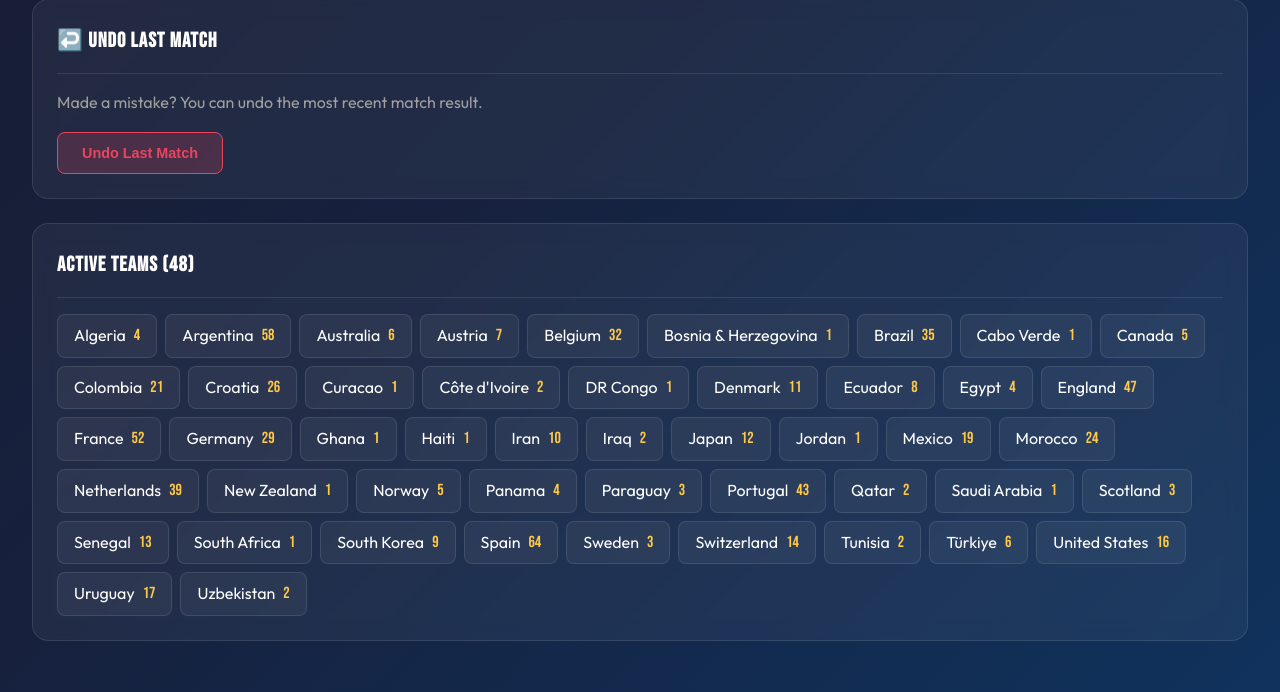
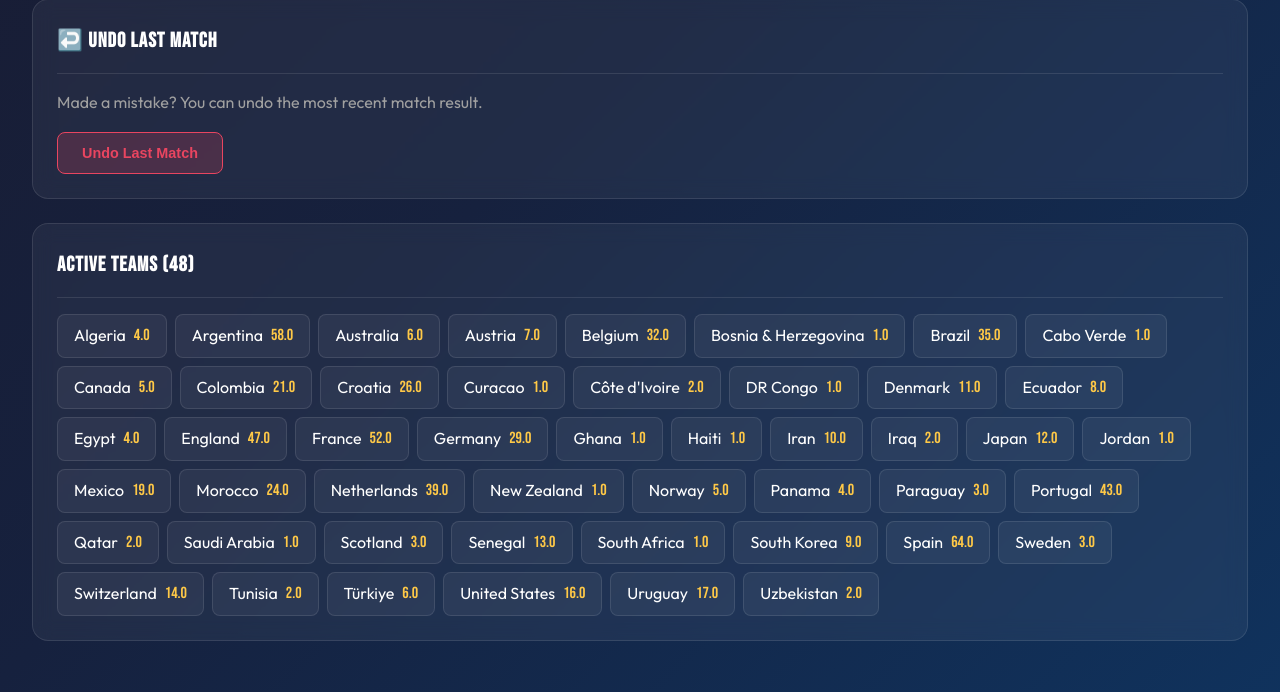
Before and after one commit to SpookDaWorld/WC_26, a Flask app: page /record-match in a window 1280 px wide. Shown: the part 746-1438 px from the top of the page. Run offline with Flask 3, Linux system fonts and the light colour scheme; the visitor is signed in with stand-in values (Sample User, id 1); data comes from the database, SQL or seed files in the repository.

Commit message:
making current value also a float

```diff
--- a/app.py
+++ b/app.py
@@ -67,7 +67,7 @@ class Team(db.Model):
     confederation = db.Column(db.String(20))
     group = db.Column(db.String(1))  # Group A-L
     base_points = db.Column(db.Integer)
-    current_points = db.Column(db.Integer)
+    current_points = db.Column(db.Float)  # Float to support half points from draws
     total_score = db.Column(db.Float, default=0.0)
     wins = db.Column(db.Integer, default=0)
     draws = db.Column(db.Integer, default=0)
@@ -333,7 +333,7 @@ def record_match(winner_country, loser_country):
         # Winner takes loser's point value
         winner.current_points = loser.current_points
         # Semi-final loser: reduce current_points to 75% for 3rd place match
-        loser.current_points = int(round(loser.current_points * 0.75))
+        loser.current_points = loser.current_points * 0.75
         loser.elimination_round = 'Semi-finals (Available for 3rd Place)'
     elif current_round == "Third Place":
         # Winner takes loser's point value (the reduced 75% value)
@@ -478,8 +478,8 @@ def advance_to_knockout(advancing_countries):
             team.eliminated = True
             team.elimination_round = 'Group Stage'
         else:
-            # Update point value to total score
-            team.current_points = max(1, int(round(team.total_score)))
+            # Update point value to total score (preserve decimals)
+            team.current_points = max(1.0, team.total_score)
 
     set_current_round("Round of 32", force=True)  # Force because we just set the team count
     db.session.commit()
@@ -536,7 +536,7 @@ def undo_last_match():
                 winner.current_points = prev_match.points_earned
             else:
                 # First knockout match - restore to total_score at end of groups
-                winner.current_points = int(round(winner.total_score))
+                winner.current_points = winner.total_score
 
             # Restore loser's current_points (undo the 0.75 reduction)
             # The loser's value before semi was points_earned (what winner took)
@@ -560,7 +560,7 @@ def undo_last_match():
                 # Winner of 3rd place was a semi-final loser
                 # Their value going into 3rd place was 0.75 * their semi value
                 # Their semi value = points_earned in that match (what the semi winner took)
-                winner.current_points = int(round(semi_match.points_earned * 0.75)) if semi_match.winner_id != winner.id else semi_match.points_earned
+                winner.current_points = semi_match.points_earned * 0.75 if semi_match.winner_id != winner.id else semi_match.points_earned
 
             # Restore loser similarly
             semi_match_loser = Match.query.filter(
@@ -569,7 +569,7 @@ def undo_last_match():
             ).first()
 
             if semi_match_loser:
-                loser.current_points = int(round(semi_match_loser.points_earned * 0.75)) if semi_match_loser.winner_id != loser.id else semi_match_loser.points_earned
+                loser.current_points = semi_match_loser.points_earned * 0.75 if semi_match_loser.winner_id != loser.id else semi_match_loser.points_earned
 
             winner.elimination_round = 'Semi-finals (Available for 3rd Place)'
             loser.eliminated = False
@@ -619,7 +619,7 @@ def undo_last_match():
                 winner.current_points = prev_match.points_earned
             else:
                 # First knockout match - restore to total_score at end of groups
-                winner.current_points = int(round(winner.total_score))
+                winner.current_points = winner.total_score
 
             # Restore loser's current_points (what the winner earned = loser's value)
             loser.current_points = last_match.points_earned
--- a/templates/leaderboard.html
+++ b/templates/leaderboard.html
@@ -67,7 +67,7 @@
                     <span class="conf-badge conf-{{ team.confederation }}">{{ team.confederation }}</span>
                 </td>
                 <td class="score">{{ "%.1f"|format(team.total_score) }}</td>
-                <td>{{ team.current_points }}</td>
+                <td>{{ "%.1f"|format(team.current_points) }}</td>
                 <td>{{ team.wins }}</td>
                 <td>{{ team.draws }}</td>
                 <td>{{ team.losses }}</td>
--- a/templates/record_match.html
+++ b/templates/record_match.html
@@ -23,7 +23,7 @@
                 <select name="winner" class="form-select" required>
                     <option value="">Select winning team...</option>
                     {% for team in active_teams %}
-                    <option value="{{ team.country }}">{{ team.country }} ({{ team.current_points }} pts)</option>
+                    <option value="{{ team.country }}">{{ team.country }} ({{ "%.1f"|format(team.current_points) }} pts)</option>
                     {% endfor %}
                 </select>
             </div>
@@ -33,7 +33,7 @@
                 <select name="loser" class="form-select" required>
                     <option value="">Select losing team...</option>
                     {% for team in active_teams %}
-                    <option value="{{ team.country }}">{{ team.country }} ({{ team.current_points }} pts)</option>
+                    <option value="{{ team.country }}">{{ team.country }} ({{ "%.1f"|format(team.current_points) }} pts)</option>
                     {% endfor %}
                 </select>
             </div>
@@ -72,7 +72,7 @@
                 <select name="team1" class="form-select" required>
                     <option value="">Select team...</option>
                     {% for team in active_teams %}
-                    <option value="{{ team.country }}">{{ team.country }} ({{ team.current_points }} pts)</option>
+                    <option value="{{ team.country }}">{{ team.country }} ({{ "%.1f"|format(team.current_points) }} pts)</option>
                     {% endfor %}
                 </select>
             </div>
@@ -82,7 +82,7 @@
                 <select name="team2" class="form-select" required>
                     <option value="">Select team...</option>
                     {% for team in active_teams %}
-                    <option value="{{ team.country }}">{{ team.country }} ({{ team.current_points }} pts)</option>
+                    <option value="{{ team.country }}">{{ team.country }} ({{ "%.1f"|format(team.current_points) }} pts)</option>
                     {% endfor %}
                 </select>
             </div>
@@ -134,7 +134,7 @@
         <a href="{{ url_for('team_detail', country=team.country) }}"
            style="background: var(--bg-card); padding: 0.5rem 1rem; border-radius: 8px; text-decoration: none; color: var(--text-primary); display: inline-flex; align-items: center; gap: 0.5rem; border: 1px solid var(--border);">
             {{ team.country }}
-            <span style="color: var(--accent-gold); font-family: 'Bebas Neue', sans-serif;">{{ team.current_points }}</span>
+            <span style="color: var(--accent-gold); font-family: 'Bebas Neue', sans-serif;">{{ "%.1f"|format(team.current_points) }}</span>
         </a>
         {% endfor %}
     </div>
--- a/templates/team_detail.html
+++ b/templates/team_detail.html
@@ -28,7 +28,7 @@
         <div class="stat-label">Total Score</div>
     </div>
     <div class="stat-card">
-        <div class="stat-value">{{ team.current_points }}</div>
+        <div class="stat-value">{{ "%.1f"|format(team.current_points) }}</div>
         <div class="stat-label">Current Value</div>
     </div>
     <div class="stat-card">
@@ -70,7 +70,7 @@
             </div>
             <div style="display: flex; justify-content: space-between; margin-bottom: 0.5rem;">
                 <span style="color: var(--text-secondary);">Current Point Value</span>
-                <span style="color: var(--accent-gold);">{{ team.current_points }}</span>
+                <span style="color: var(--accent-gold);">{{ "%.1f"|format(team.current_points) }}</span>
             </div>
             <div style="display: flex; justify-content: space-between;">
                 <span style="color: var(--text-secondary);">Total Matches</span>
@@ -97,7 +97,7 @@
 
         <div style="background: var(--gradient-accent); padding: 1rem; border-radius: 8px; text-align: center;">
             <div style="font-size: 0.85rem; opacity: 0.8;">Defeating {{ team.country }} is worth</div>
-            <div style="font-family: 'Bebas Neue', sans-serif; font-size: 2rem;">{{ team.current_points }} POINTS</div>
+            <div style="font-family: 'Bebas Neue', sans-serif; font-size: 2rem;">{{ "%.1f"|format(team.current_points) }} POINTS</div>
         </div>
     </div>
 </div>
```
